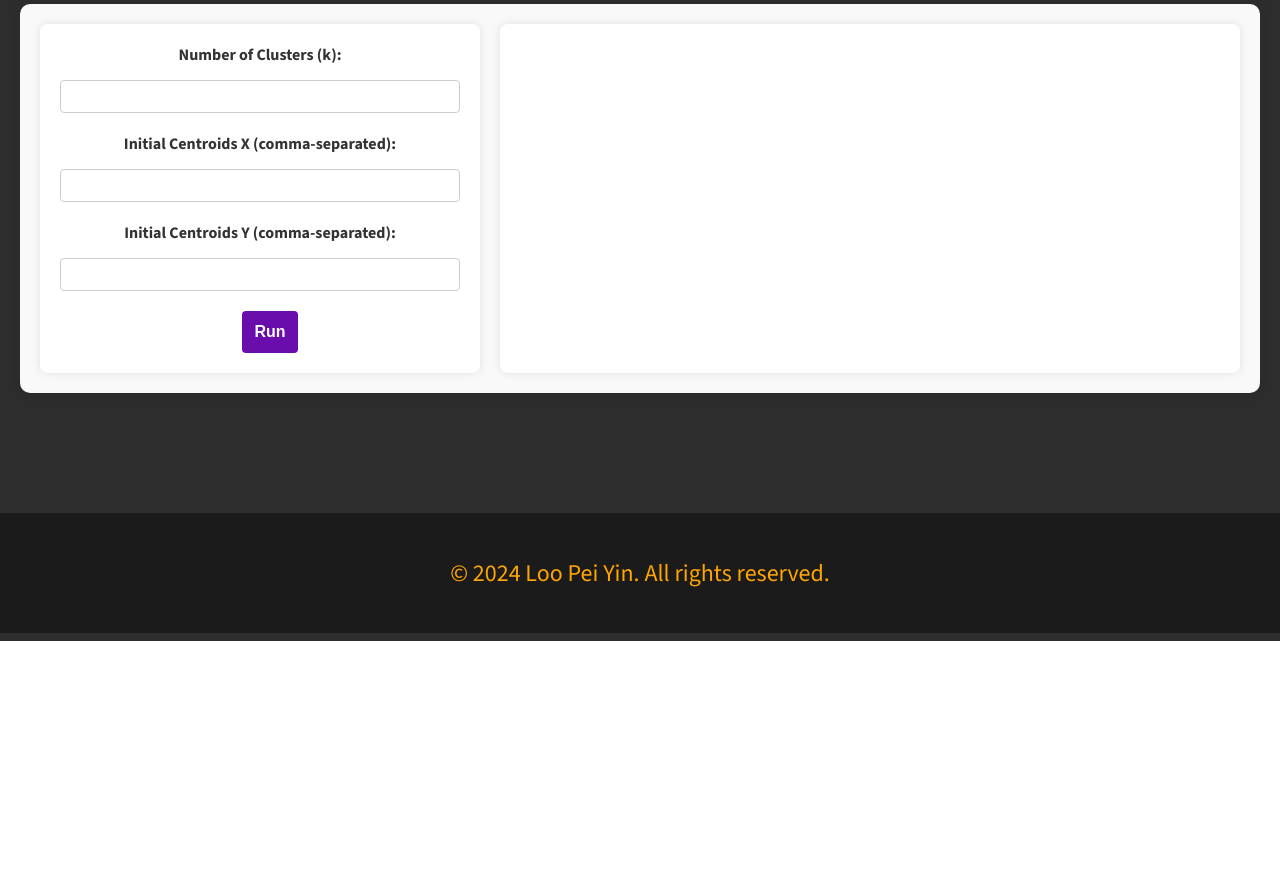
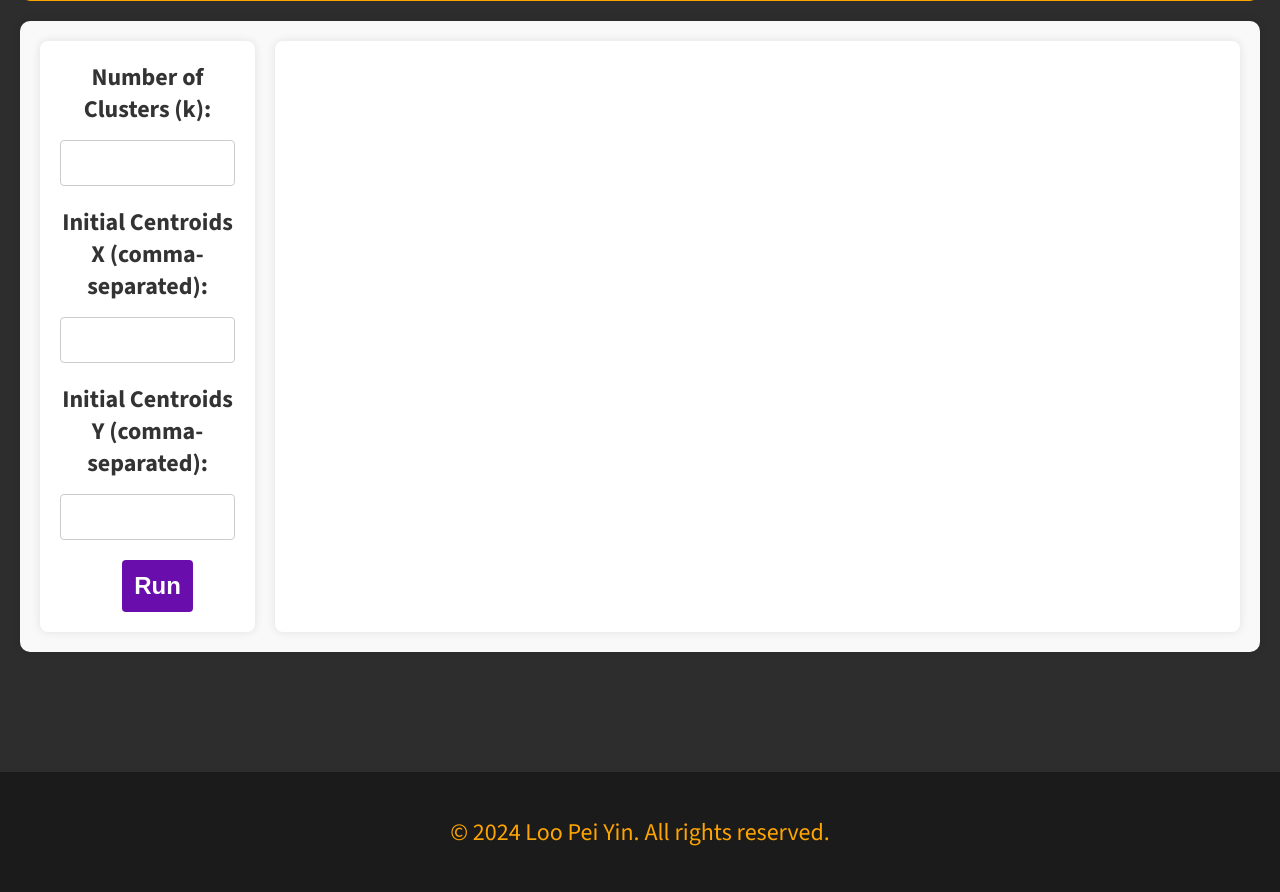
Before and after one commit to PY-01/fyp, a Flask app: page /kmeans/run_kmeans in a window 1280 px wide. Shown: the part 159-1051 px from the top of the page. Before the commit the page ends 800 px from the top, so only its background shows below. Run offline with Flask 3, Linux system fonts and the light colour scheme; some web fonts are replaced.

Commit message:
Update algo_styles.css

```diff
--- a/full code/static/algo_styles.css
+++ b/full code/static/algo_styles.css
@@ -42,6 +42,7 @@ h1 {
     margin-bottom: 20px;
     text-align: center;
     border-radius: 10px;
+    font-size: 2.5rem;
 }
 
 /* Form styling */
@@ -53,6 +54,7 @@ form {
     max-width: 400px;
     margin: 0 auto; /* Center the form */
     text-align: center;
+    font-size:1.5rem;
 }
 
 /* Label styling */
@@ -71,6 +73,7 @@ input[type="number"] {
     border: 1px solid #ccc;
     border-radius: 4px;
     box-sizing: border-box; /* Ensures padding does not increase width */
+    font-size:1.5rem;
 }
 
 /* Buttons container */
@@ -89,7 +92,7 @@ button {
     border: none;
     border-radius: 4px;
     cursor: pointer;
-    font-size: 16px;
+    font-size: 1.5rem;
     font-weight: bold;
     transition: background-color 0.3s ease; /* Adds a smooth transition effect */
 }
@@ -123,6 +126,7 @@ button:hover {
     background-color: #fff;
     padding: 10px;
     box-sizing: border-box; /* Include padding in width calculation */
+
 }
 
 .animation-container canvas, .animation-container img {
@@ -146,8 +150,8 @@ button:hover {
 
 /* Form styling within side-by-side layout */
 .input-form {
-    flex: 1 1 300px; /s* Take up equal space, minimum width of 300px */
-    max-width: 400px;
+    flex: 1 1 150px; /* Smaller space allocation, minimum width of 150px */
+    max-width: 250px; /* Decrease max width */
     background-color: #fff;
     padding: 20px;
     border-radius: 8px;
@@ -156,14 +160,15 @@ button:hover {
 
 /* Result container styling */
 .result-container {
-    flex: 1 1 500px; /* Take up equal space, minimum width of 500px */
-    max-width: 800px;
+    flex: 5 1 800px; /* Larger space allocation, minimum width of 800px */
+    max-width: 1200px; /* Increase max width */
     padding: 20px;
     text-align: center;
     background-color: #fff;
     border-radius: 8px;
     box-shadow: 0 0 10px rgba(0, 0, 0, 0.1);
 }
+
 
 /* Error message styling */
 .error-message {
@@ -181,4 +186,5 @@ button:hover {
 
 .interpretation {
     color:white;
+    font-size:1.5rem;
 }
```
